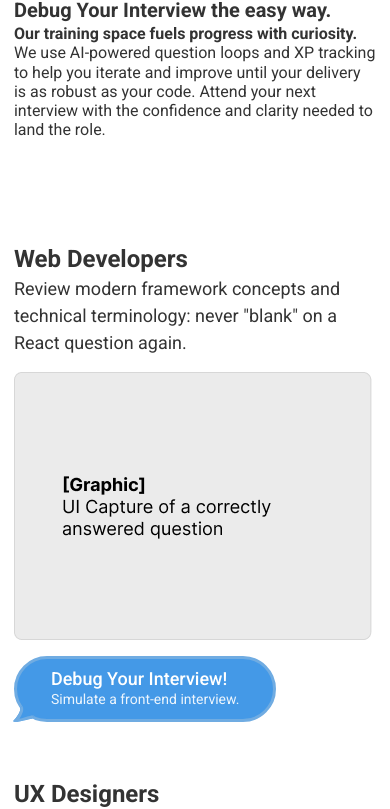
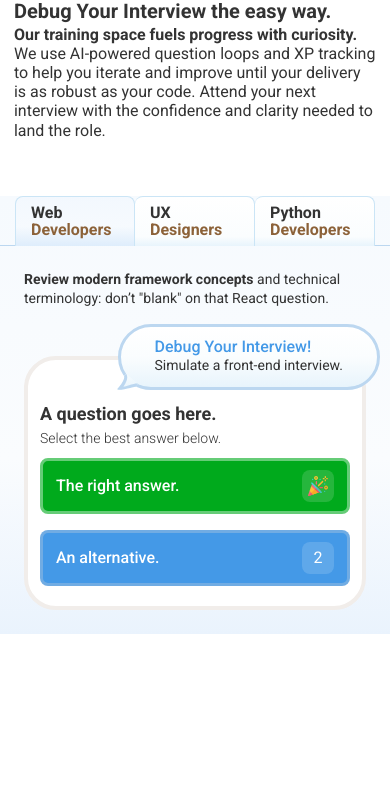
Before and after one commit to chingu-voyages/V59-tier3-team-39, a React (Vite) app in the folder frontend/: page / in a window 390 px wide. Shown: the part 1140-1949 px from the top of the page. Built offline with nearby package versions, Linux system fonts and the light colour scheme.

Commit message:
update targeted roles

```diff
--- a/frontend/src/components/button/Button.tsx
+++ b/frontend/src/components/button/Button.tsx
@@ -6,7 +6,7 @@ type ButtonProps = {
   label: string
   subLabel: string
   to: string
-  variant: 'blue' | 'light'
+  variant?: 'blue' | 'light'
 }
 
 const Button = ({ label, subLabel, to, variant = 'blue' }: ButtonProps) => {
@@ -15,15 +15,15 @@ const Button = ({ label, subLabel, to, variant = 'blue' }: ButtonProps) => {
 
   return (
     <Link to={to} className="inline-block relative">
-      <div className={`relative flex flex-col justify-center items-start px-8.5 py-2.5 lg:py-2 rounded-full border-3
-            ${isBlue ? "bg-primary-tint border-[#70ace2]" : "bg-linear-to-b from-white via-[#fafdfe] to-[#e8f4fc] border-[#bcd7f0]"}
+      <div className={`min-h-16.5 md:max-h-16.5 relative flex flex-col justify-center items-start px-8.5 py-2.5 lg:py-2 rounded-full border-3
+            ${isBlue ? "bg-primary-tint border-[#70ace2]" : "lg:px-7.5 xl:px-8.5 bg-linear-to-b from-white via-[#fafdfe] to-[#e8f4fc] border-primary-stroke-base"}
           `}
       >
-        <span className={`leading-[1.15] ${isBlue ? "text-white text-lg lg:text-xl font-medium" : "text-primary text-lg font-medium"}`}>
+        <span className={`leading-[1.15] ${isBlue ? "text-white text-lg lg:text-xl font-medium" : "text-primary-tint text-base xl:text-lg font-medium"}`}>
           {label}
         </span>
 
-        <span className={`leading-[1.35] ${ isBlue ? "text-white/90 text-sm lg:text-base" : "text-sm" }`}>
+        <span className={`leading-[1.35] text-sm ${ isBlue ? "text-white/90  lg:text-base" : "md:leading-[1.15] xl:text-base" }`}>
           {subLabel}
         </span>
 
--- a/frontend/src/components/main/Card.tsx
+++ b/frontend/src/components/main/Card.tsx
@@ -8,7 +8,7 @@ const Card = () => {
   ]
 
   return (
-    <div className="md:max-w-89 lg:max-w-116 xl:max-w-143.5 bg-white p-4.5 lg:p-7 xl:p-10 space-y-4 rounded-2xl border-6 border-[#F1EDEA]">
+    <div className="md:max-w-89 lg:max-w-116 xl:max-w-143.5 bg-white p-4.5 lg:p-7 xl:p-10 space-y-4 rounded-2xl border-6 border-secondary-stroke-tint">
       <div className="space-y-1 flex flex-col items-start">
         <span className="items-center text-sm font-bold bg-[#8fe3ff] py-[4.5px] px-4.25 rounded-lg">#CSS</span>
         <p className="md:text-xl lg:text-[1.75rem] font-bold leading-[1.15]">The question goes here. It can extend to several lines.</p>
--- a/frontend/src/components/tageted-roles/Role.tsx
+++ b/frontend/src/components/tageted-roles/Role.tsx
@@ -1,30 +1,59 @@
 import Button from "../button/Button"
+import confetti from '../../assets/roles/confetti.svg'
 
-type Button = {
+type RoleButton = {
   label: string
   subLabel: string
   to: string
+  variant: 'light'
 }
 
-type roleProps = {
-  role: string
-  description: string
-  imgSrc: string
-  altText: string
-  button: Button
+type Content = {
+  lead: string
+  body: string
 }
 
-const Role = ({role, description, imgSrc, altText, button}: roleProps) => {
+type Title = {
+  role: string
+  type: string
+}
+
+type RoleProps = {
+  title: Title
+  content: Content
+  button: RoleButton
+}
+
+const Role = ({title, content, button}: RoleProps) => {
   return (
-    <div className="space-y-4">
-      <div>
-        <h2 className="text-2xl font-bold">{role}</h2>
-        <p className="text-[1.125rem] whitespace-pre-line">{description}</p>
+    <div className="md:max-w-57.25 lg:min-w-73.5 xl:max-w-89.5">
+      <div className={`md:space-y-1 mb-12 md:mb-10 ${title.role === 'Python' ? 'xl:mb-15.5' : ''} ${title.role === 'UX' ? 'mt-0': 'md:mt-6'}`}>
+        <h2 className="hidden md:block text-xl lg:text-2xl xl:text-[1.75rem] font-bold leading-[1.15]">{title.role}<span className="text-secondary-base"> {title.type}</span></h2>
+        <p className="sm:text-center md:text-start text-sm lg:text-base xl:text-lg leading-[1.35]">
+          <span className="font-bold">{content.lead}</span> <span>{content.body}</span>
+        </p>
       </div>
-      <div className="">
-        <img src={imgSrc} alt={altText} />
+      <div className="relative px-3 pt-11 md:pt-12 pb-5 bg-white rounded-4xl border-4 border-secondary-stroke-tint">
+        <div className="absolute top-0 -mt-9 md:-mt-8.5 right-0 -mr-4.5 xl:-mr-8 md:-mr-5 md:ml-2.5">
+            <Button {...button} />
+        </div>
+        <div className="space-y-1 mb-2.5">
+          <p className="text-lg lg:text-xl xl:text-2xl font-bold leading-[1.15]">A question goes here.</p>
+          <p className="text-sm lg:text-base xl:text-lg font-light">Select the best answer below.</p>
+        </div>
+        <div className="flex flex-col gap-4">
+          <div className={`flex justify-between items-center ${title.role === 'UX' ? 'order-2' : 'order-0'} h-14 px-3.25 rounded-lg bg-success-base border-3 border-success-stroke`}>
+            <p className="font-medium text-white">The right answer.</p>
+            <div className="p-1.5 bg-white/15 rounded-lg">
+              <img className="w-5" src={confetti} alt="" />
+            </div>
+          </div>
+          <div className="h-14 flex justify-between items-center px-3.25 rounded-lg bg-primary-tint border-3 border-[#D7D7D7]/30">
+            <p className="font-medium text-white">An alternative.</p>
+            <span className="h-8 w-8 flex items-center justify-center p-1.5 text-white bg-white/15 rounded-lg">2</span>
+          </div>
+        </div>
       </div>
-      <Button {...button} />
     </div>
   )
 }
--- a/frontend/src/components/tageted-roles/TargetedRoles.tsx
+++ b/frontend/src/components/tageted-roles/TargetedRoles.tsx
@@ -1,52 +1,98 @@
 import Role from "./Role"
-import roleImg from '../../assets/homeImages/roleImg.png'
+import { useState } from "react"
+
 
 const roleData = [
   {
-    role: 'Web Developers',
-    description: 'Review modern framework concepts and technical terminology: never "blank" on a React question again.',
-    imgSrc: roleImg,
-    altText: 'role image',
+    title: {
+      role: 'Web',
+      type: 'Developers'
+    },
+    content: {
+      lead: 'Review modern framework concepts',
+      body: `and technical terminology: don’t "blank" on that React question.`
+    },
     button: {
       label: 'Debug Your Interview!',
       subLabel: 'Simulate a front-end interview.',
-      to: '/interview'
+      to: '/interview',
+      variant: 'light' as const
     }
   },
   {
-    role: 'UX Designers',
-    description: 'Practice articulating your methodology and the "why" behind your design decisions with confidence.',
-    imgSrc: roleImg,
-    altText: 'role image',
+    title: {
+      role: 'UX',
+      type: 'Designers'
+    },
+    content : {
+      lead: 'Practice articulating your methodology',
+      body: 'and the "why" behind your design decisions with confidence.',
+    },
     button: {
       label: 'Debug Your Interview!',
       subLabel: 'Dry run an interview for a UX role.',
-      to: '/interview'
+      to: '/interview',
+      variant: 'light' as const
     }
   },
   {
-    role: 'Python Developers',
-    description: `Move beyond the syntax with structured practice on data structures and\nalgorithms.`,
-    imgSrc: roleImg,
-    altText: 'role image',
+    title: {
+      role: 'Python',
+      type: 'Developers'
+    },
+    content: {
+      lead: 'Move beyond the syntax',
+      body: `with structured practice on data structures and algorithms.`,
+    },
     button: {
       label: 'Debug Your Interview!',
       subLabel: 'Build your skills and your confidence.',
-      to: '/interview'
+      to: '/interview',
+      variant: 'light' as const
     }
   },
-
 ]
 
 const TargetedRoles = () => {
+
+  const [isActive, setIsActive] = useState(0)
+
   return (
-    <div className="w-13/14 mx-auto py-12">
-      <div className="grid md:grid-cols-3 gap-14">
-        {roleData.map(card => (
-          <Role key={card.role} {...card} />
+    <section className="flex flex-col mb-6 items-center">
+      <div role='tablist' className="md:hidden flex justify-center">
+        {roleData.map((card, index) => (
+          <div
+            key={card.title.role}
+            role='tab'
+            aria-selected={index === isActive}
+            onClick={() => setIsActive(index)}
+            className={`
+              min-w-30 flex flex-col z-10 -mb-px px-3.75 py-1.75 font-bold leading-[1.10] border-t border-r
+              ${index === isActive ? 'bg-primary-bg-gradient-active' : 'bg-primary-bg-gradient'} ${card.title.role === 'Web' ? 'border-l': 'border-l-0'}
+              rounded-t-lg border-primary-stroke-tint cursor-pointer
+            `}
+          >
+            <span>{card.title.role}</span>
+            <span className="text-secondary-base">{card.title.type}</span>
+          </div>
         ))}
       </div>
-    </div>
+      <div className="border-t md:border-0 border-primary-stroke-base">
+        <div
+          role='tabpanel'
+          aria-label={`${roleData[isActive]?.title.role} content`}
+          className="md:hidden w-full py-6 px-6">
+          {roleData.map((card, index) => (
+            isActive === index ? <Role key={card.title.role} {...card} /> : null
+          ))}
+        </div>
+        <div className="hidden md:flex gap-6 md-lg:gap-8 md-lg-x:gap-9 lg:gap-9 xl:gap-14 w-full p-8 lg:p-10 xl:p-12">
+          {roleData.map(card => (
+            <Role key={card.title.role} {...card} />
+          ))}
+        </div>
+      </div>
+    </section>
   )
 }
 
--- a/frontend/src/index.css
+++ b/frontend/src/index.css
@@ -11,13 +11,19 @@
   --color-primary-base: #368cdc;
   --color-primary-tint: #4499e7;
   --color-primary-stroke: #eef5fc;
+  --color-primary-stroke-base: #bcd7f0;
   --color-primary-stroke-bold: #7ecbe9;
+  --color-primary-stroke-tint: #cbe5f6;
   --color-secondary-tint: #a97642;
   --color-secondary-base: #8c6239;
   --color-secondary-shade: #4b3927;
   --color-secondary-shade-o10: #4b39271a;
 
   --color-secondary-stroke-base: #e5dbd2;
+  --color-secondary-stroke-tint: #f1edea;
+
+  --color-success-base: #00aa1c;
+  --color-success-stroke: #66cc77;
 }
 
 @layer base {
@@ -28,6 +34,34 @@
 }
 
 @layer utilities {
+
+  .bg-primary-bg-gradient {
+    background-image: linear-gradient(
+      to bottom,
+      #fff 0%,
+      #fafdfe 81%,
+      #e8f4fc 100%
+    )
+  }
+
+  .bg-primary-bg-gradient-section {
+    background-image: linear-gradient(
+    to bottom,
+    #f6fafe 0%,
+    #fafcfe 60%,
+    #eaf3fd 100%
+    )
+  }
+
+  .bg-primary-bg-gradient-active {
+    background-image: linear-gradient(
+      to bottom,
+      #f3f8fe 0%,
+      #f6fafe 60%,
+      #deedfc 100%
+    )
+  }
+
   .bg-secondary-bg-gradient-a {
     background-image: linear-gradient(
       to bottom,
--- a/frontend/src/pages/Home.tsx
+++ b/frontend/src/pages/Home.tsx
@@ -20,20 +20,23 @@ const Home = () => {
       <div className='max-w-7xl mx-auto'>
 
           <FeatureSection {...solutionData}/>
-
-        <section>
+      </div>
+      <div className='bg-primary-bg-gradient-section'>
+        <div className='max-w-7xl mx-auto'>
           <TargetedRoles/>
-        </section>
-
-        <FeatureSection {...chinguData} />
+        </div>
+      </div>
 
         <section className="flex justify-center w-full">
           <CaseStudy />
         </section>
+        <FeatureSection {...chinguData} />
+
+
         {/* <section className="flex justify-center w-full">
           <Chatbot />
         </section>     */}
-      </div>
+
     </main>
   )
 }
```
Also changed, not shown: frontend/src/assets/roles/confetti.svg (added).
